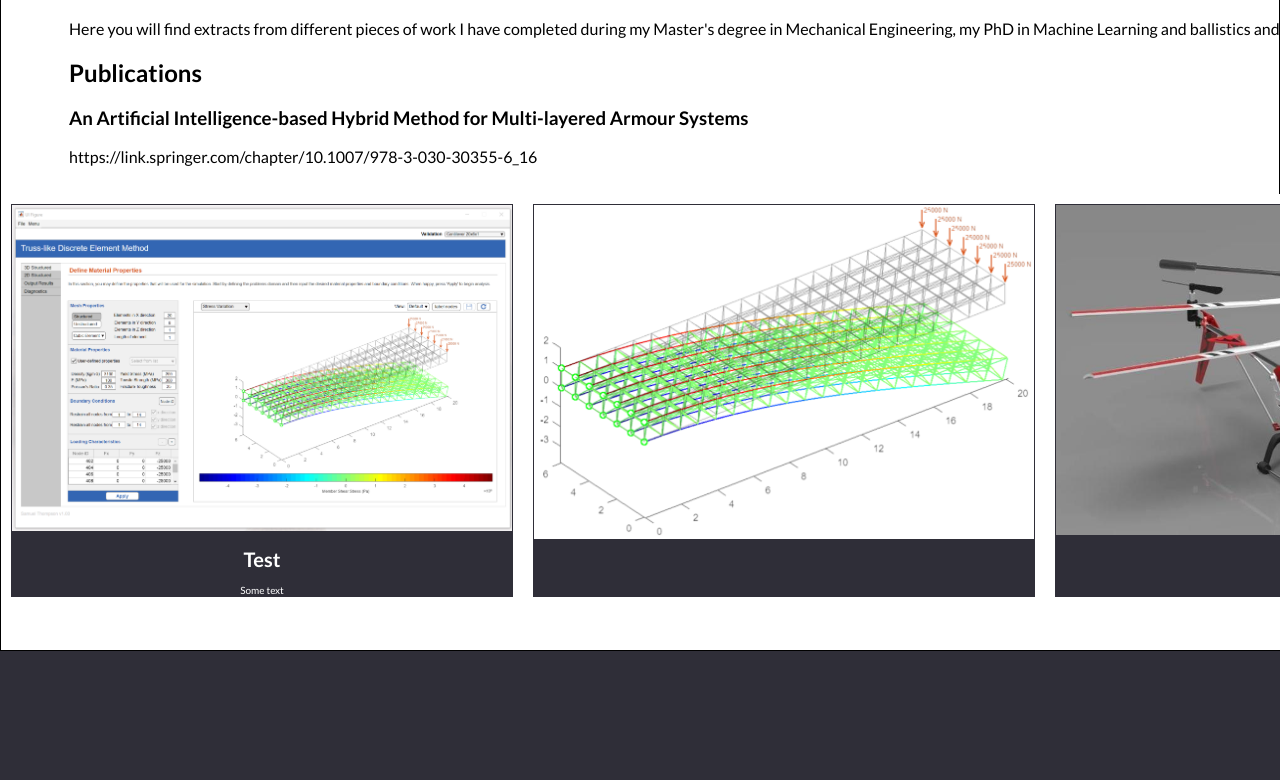
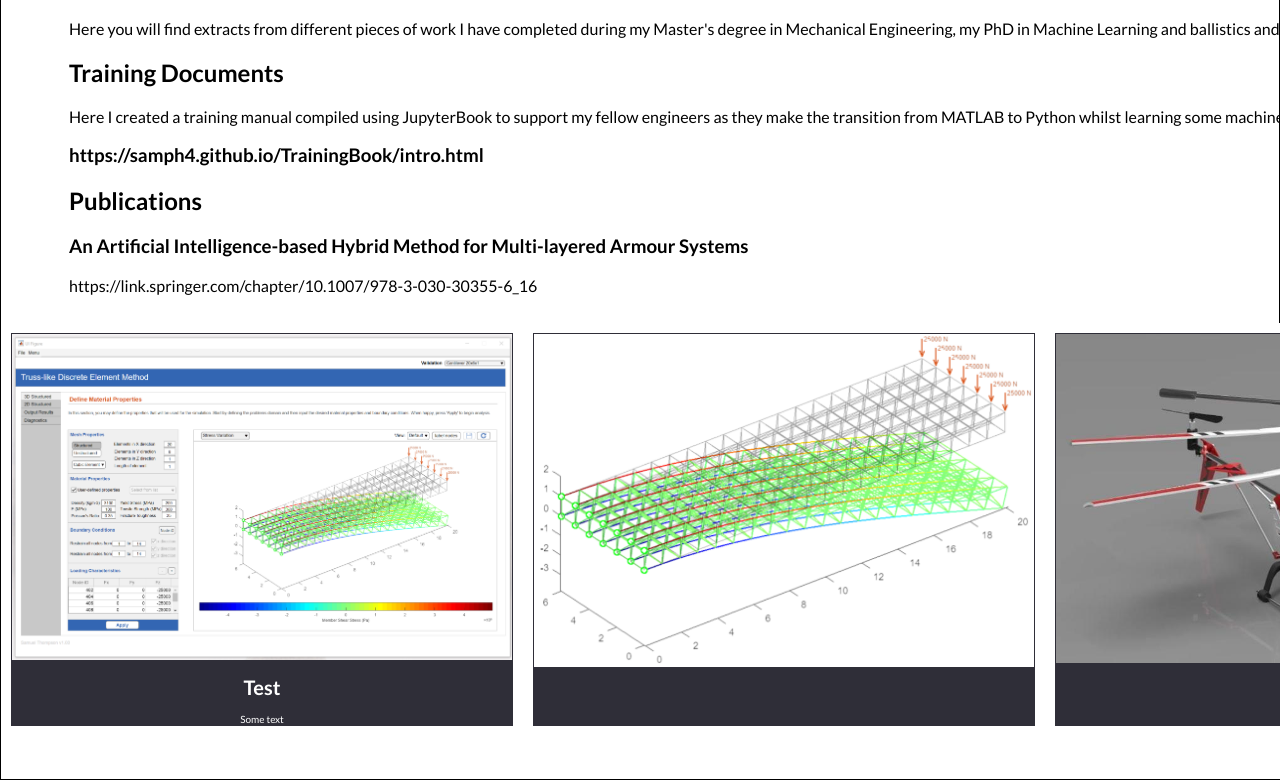
Before and after one commit to samph4/samph4.github.io, a plain HTML site: page portfolio.html in a window 1280 px wide. Shown: the part 164-944 px from the top of the page. Before the commit the page ends 815 px from the top, so only its background shows below. Drawn offline with Linux system fonts and the light colour scheme.

Commit message:
Update portfolio.html

```diff
--- a/portfolio.html
+++ b/portfolio.html
@@ -69,6 +69,11 @@
             <div class="profile-content-wrapper">
                 <h1>Portfolio Objects</h1>
                 <p>Here you will find extracts from different pieces of work I have completed during my Master's degree in Mechanical Engineering, my PhD in Machine Learning and ballistics and everything inbetween!</p>
+
+                <h2>Training Documents</h2>
+                Here I created a training manual compiled using JupyterBook to support my fellow engineers as they make the transition from MATLAB to Python whilst learning some machine learning along the way.
+                <h3>https://samph4.github.io/TrainingBook/intro.html</h3>
+
                 <h2>Publications</h2>
 
                 <h3>An Artificial Intelligence-based Hybrid Method for Multi-layered Armour Systems</h3>
```
